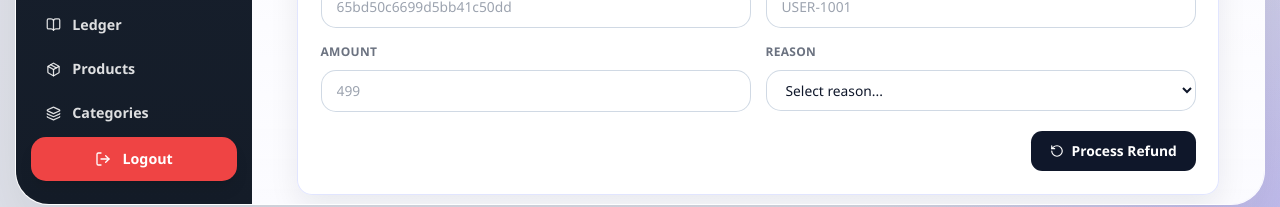
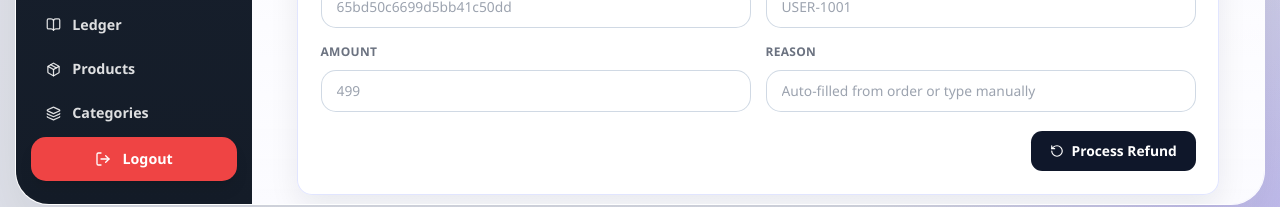
Before and after one commit to omprakashkoshta7-web/admin2, a React (Vite) app in the folder admin/: page /refunds in a window 1280 px wide. Shown: the part 588-795 px from the top of the page. Built offline with nearby package versions, Linux system fonts and the light colour scheme; no server answers; sample sign-in values are in the browser's storage.

Commit message:
fix: reason field back to text input, auto-fills from order data on select

```diff
--- a/admin/src/pages/finance/RefundsPage.tsx
+++ b/admin/src/pages/finance/RefundsPage.tsx
@@ -83,14 +83,22 @@ export default function RefundsPage() {
   };
 
   const handleSelectOrder = (order: any) => {
+    // Auto-fill reason from order data
+    const autoReason =
+      order.cancellationReason ||
+      order.refundReason ||
+      order.reason ||
+      (order.status === "cancelled" ? "Cancellation" : "") ||
+      (order.status === "refunded" ? "Refund" : "") ||
+      "";
+
     setForm({
       orderId: order._id,
       customerId: order.userId || "",
       amount: String(order.total || 0),
-      reason: "",
+      reason: autoReason,
     });
     setSelectedOrderId(order._id);
-    // Keep dropdown open, just mark selected
   };
 
   const allOrders: any[] = (recentOrders as any)?.orders || [];
@@ -260,21 +268,12 @@ export default function RefundsPage() {
           </label>
           <label className="block">
             <span className="block text-xs font-bold uppercase tracking-wide text-gray-500 mb-2">Reason</span>
-            <select
+            <input
               value={form.reason}
               onChange={(e) => setForm(c => ({ ...c, reason: e.target.value }))}
-              className="w-full rounded-xl border border-gray-200 px-4 py-2.5 text-sm focus:outline-none focus:ring-2 focus:ring-indigo-400 bg-white"
-            >
-              <option value="">Select reason...</option>
-              <option value="Refund">Refund</option>
-              <option value="Damaged order">Damaged order</option>
-              <option value="Cancellation">Cancellation</option>
-              <option value="Wrong item delivered">Wrong item delivered</option>
-              <option value="Quality issue">Quality issue</option>
-              <option value="Duplicate payment">Duplicate payment</option>
-              <option value="Customer request">Customer request</option>
-              <option value="Other">Other</option>
-            </select>
+              className="w-full rounded-xl border border-gray-200 px-4 py-2.5 text-sm focus:outline-none focus:ring-2 focus:ring-indigo-400"
+              placeholder="Auto-filled from order or type manually"
+            />
           </label>
         </div>
 
```
